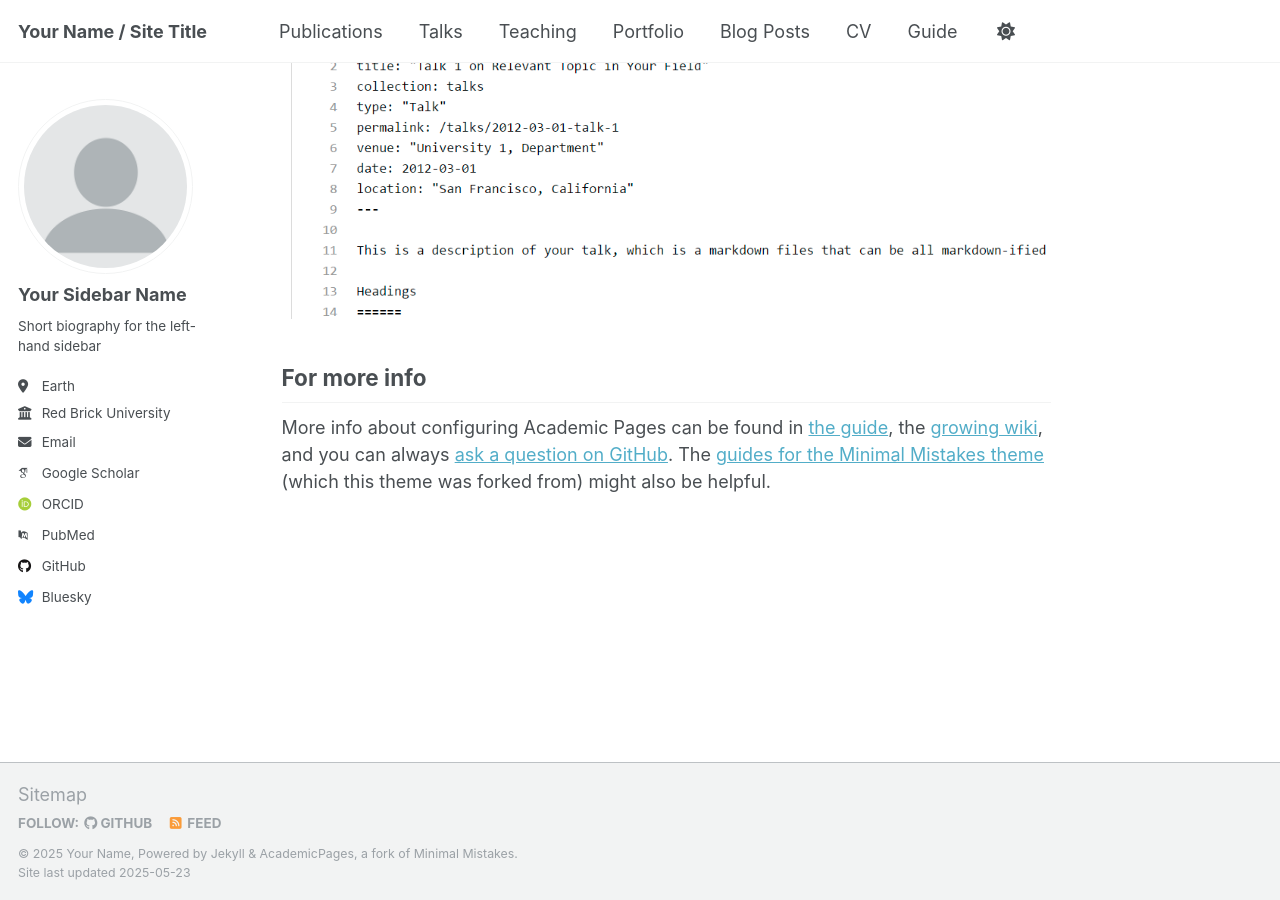
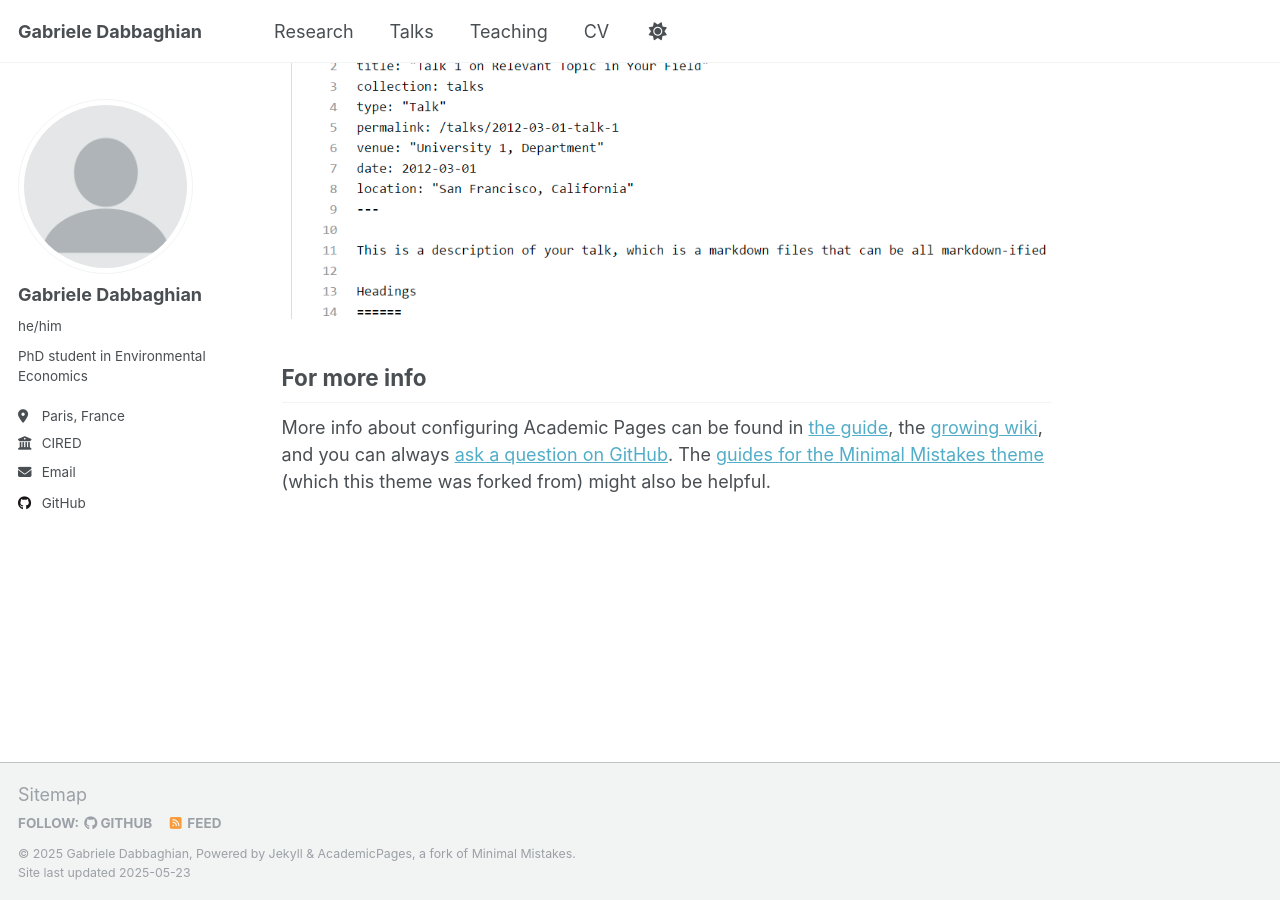
Before and after one commit to gabriele-dabbaghian/gabriele-dabbaghian.github.io, a Jekyll site: the page built from _pages/about.md, in a window 1280 px wide and 900 px high, scrolled down 2636 px. Built offline with Jekyll 4.4.1, drawn with Linux system fonts in a browser that asks for light colours; some web fonts are replaced.

Commit message:
first modifs of general config

```diff
--- a/_config.yml
+++ b/_config.yml
@@ -9,10 +9,10 @@
 # Basic Site Settings
 locale                   : "en-US"
 site_theme               : "default"
-title                    : "Your Name / Site Title"
+title                    : "Gabriele Dabbaghian"
 title_separator          : "-"
-name                     : &name "Your Name"
-description              : &description "personal description"
+name                     : &name "Gabriele Dabbaghian"
+description              : &description "PhD student in Environmental Economics"
 url                      : https://academicpages.github.io # the base hostname & protocol for your site e.g. "https://[your GitHub username].github.io" or if you already have some other page hosted on Github then use "https://[your GitHub username].github.io/[Your Repo Name]"
 baseurl                  : "" # the subpath of your site, e.g. "/blog"
 repository               : "academicpages/academicpages.github.io"
@@ -23,22 +23,22 @@ repository               : "academicpages/academicpages.github.io"
 author:
   # Biographic information
   avatar           : "profile.png"
-  name             : "Your Sidebar Name"
-  pronouns         : # example: "she/her"
-  bio              : "Short biography for the left-hand sidebar"
-  location         : "Earth"
-  employer         : "Red Brick University"
+  name             : "Gabriele Dabbaghian"
+  pronouns         :  "he/him"
+  bio              : "PhD student in Environmental Economics"
+  location         : "Paris, France"
+  employer         : "CIRED"
   uri              : # URL
-  email            : "none@example.org"
+  email            : "gabriele.dabbaghian@enpc.fr"
 
   # Academic websites
   academia         : # URL
   arxiv            : # URL - Update with the correct link to your profile
-  googlescholar    : "https://scholar.google.com/citations?user=PS_CX0AAAAAJ"
+  googlescholar    : #"https://scholar.google.com/citations?user=PS_CX0AAAAAJ"
   impactstory      : # URL
-  orcid            : "http://orcid.org/yourorcidurl"
+  orcid            : #"http://orcid.org/yourorcidurl"
   semantic         : # URL
-  pubmed           : "https://www.ncbi.nlm.nih.gov/pubmed/?term=john+snow"
+  pubmed           : #"https://www.ncbi.nlm.nih.gov/pubmed/?term=john+snow"
   researchgate     : # URL
   scopus           : # URL
 
@@ -46,12 +46,12 @@ author:
   bitbucket        : # Username - Update with your username on the site
   codepen          : # Username
   dribbble         : # Username
-  github           : "academicpages"
+  github           : "https://github.com/gabriele-dabbaghian"
   kaggle           : # Username
   stackoverflow    : # User number or user number and name (i.e., use "1" or "1/jeff-atwood")
 
   # Social media
-  bluesky          : "bsky.app" # Replace this with you Bluesky username
+  bluesky          : #"bsky.app" # Replace this with you Bluesky username
   facebook         : # Username
   flickr           : # Username
   foursquare       : # Username
@@ -257,10 +257,10 @@ defaults:
       author_profile: true
       share: true
       comments: true
-  # _publications
+  # _Research
   - scope:
       path: ""
-      type: publications
+      type: research
     values:
       layout: single
       author_profile: true
```
Also changed, not shown: _data/navigation.yml (+8 -8 lines), 1 other file.
